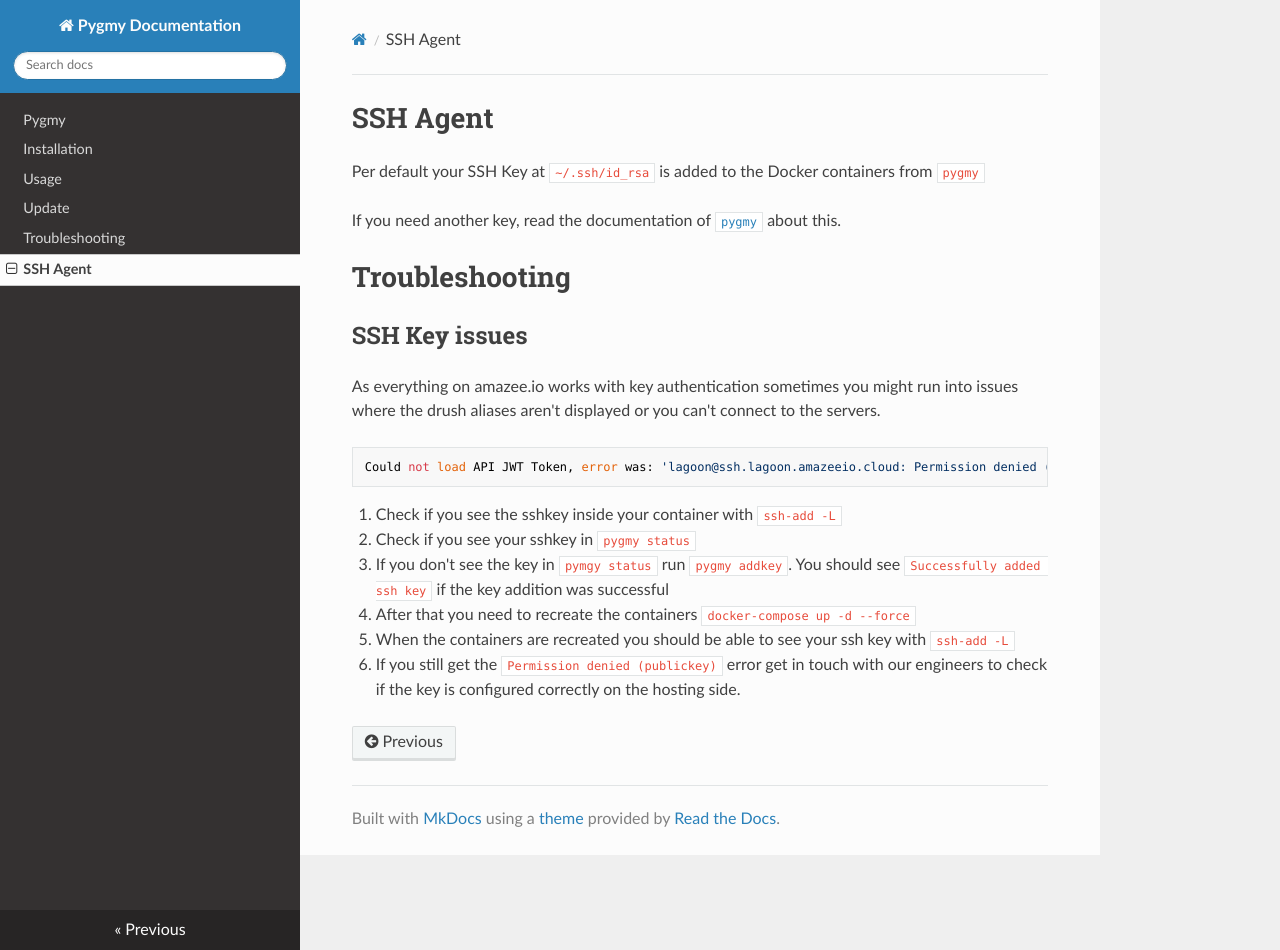
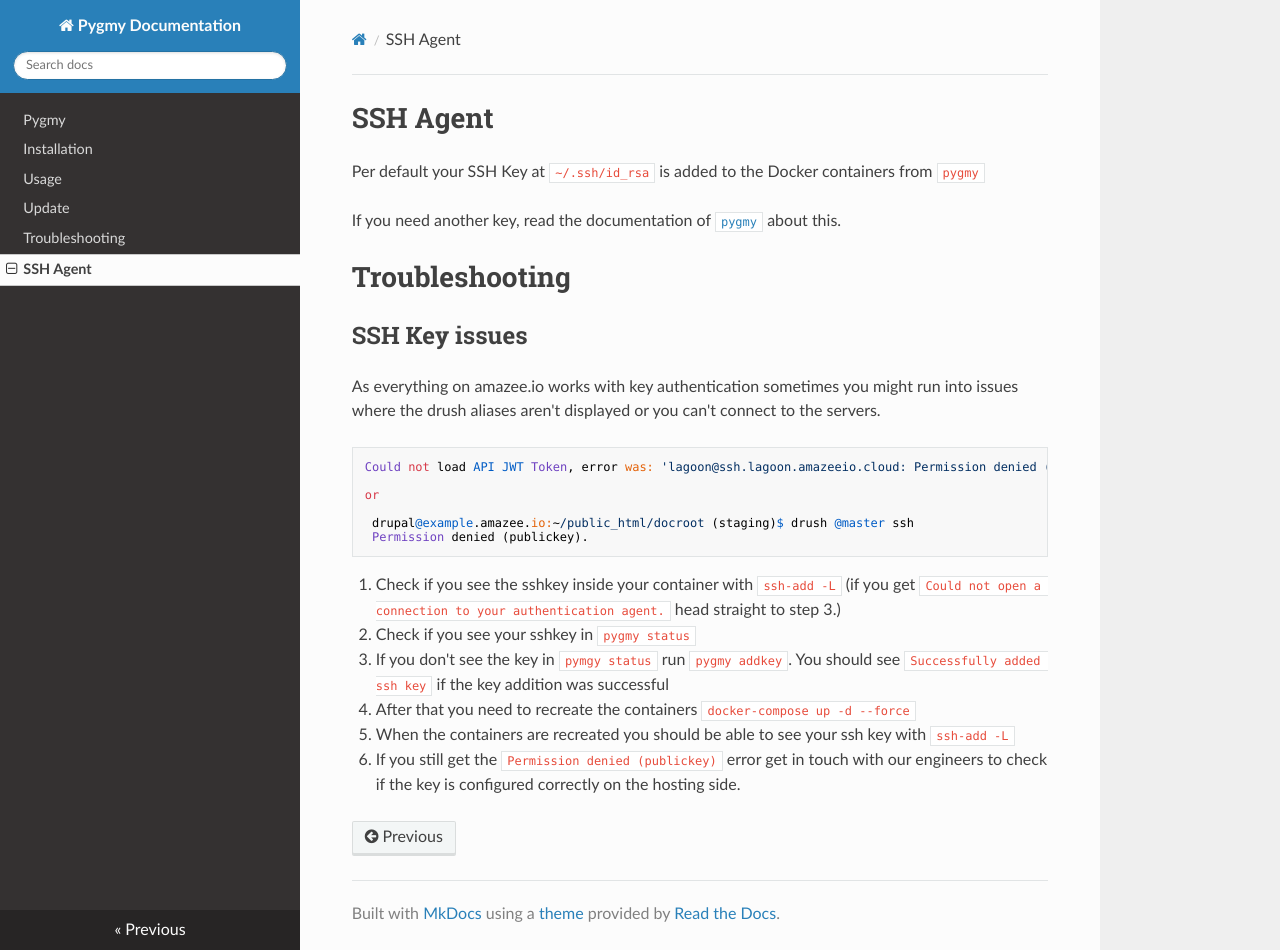
Before and after one commit to pygmystack/pygmy-legacy, an MkDocs documentation site: the page built from docs/ssh_agent.md, in a window 1280 px wide and 950 px high. Built offline with MkDocs 1.6.1, drawn with Linux system fonts in a browser that asks for light colours; nearby versions of some CDN libraries; old or Windows-style settings are respelled for this version of MkDocs.

```diff
--- /dev/null
+++ b/docs/requirements.txt
@@ -0,0 +1 @@
+mkdocs>=1
--- a/docs/ssh_agent.md
+++ b/docs/ssh_agent.md
@@ -12,7 +12,12 @@ As everything on amazee.io works with key authentication sometimes you might run
 
     Could not load API JWT Token, error was: 'lagoon@ssh.lagoon.amazeeio.cloud: Permission denied (publickey).'
 
-1. Check if you see the sshkey inside your container with `ssh-add -L`
+    or
+
+     drupal@example.amazee.io:~/public_html/docroot (staging)$ drush @master ssh
+     Permission denied (publickey).
+
+1. Check if you see the sshkey inside your container with `ssh-add -L` (if you get `Could not open a connection to your authentication agent.` head straight to step 3.)
 2. Check if you see your sshkey in `pygmy status`
 3. If you don't see the key in `pymgy status` run `pygmy addkey`. You should see `Successfully added ssh key` if the key addition was successful
 4. After that you need to recreate the containers `docker-compose up -d --force`
--- a/mkdocs.yml
+++ b/mkdocs.yml
@@ -1,13 +1,19 @@
 site_name: Pygmy Documentation
 theme: readthedocs
 
-pages:
+nav:
   - Pygmy: index.md
   - Installation: installation.md
   - Usage: usage.md
   - Update: update.md
   - Troubleshooting: troubleshooting.md
   - SSH Agent: ssh_agent.md
+#   - local_docker_development.md
+#   - Drupal Site Containers: drupal_site_containers.md
+#   - connect_to_mysql_from_external.md
+#   - map_addtitional_ports.md
+
+requirements_file: docs/requirements.txt
 
 markdown_extensions:
     - toc:
```
